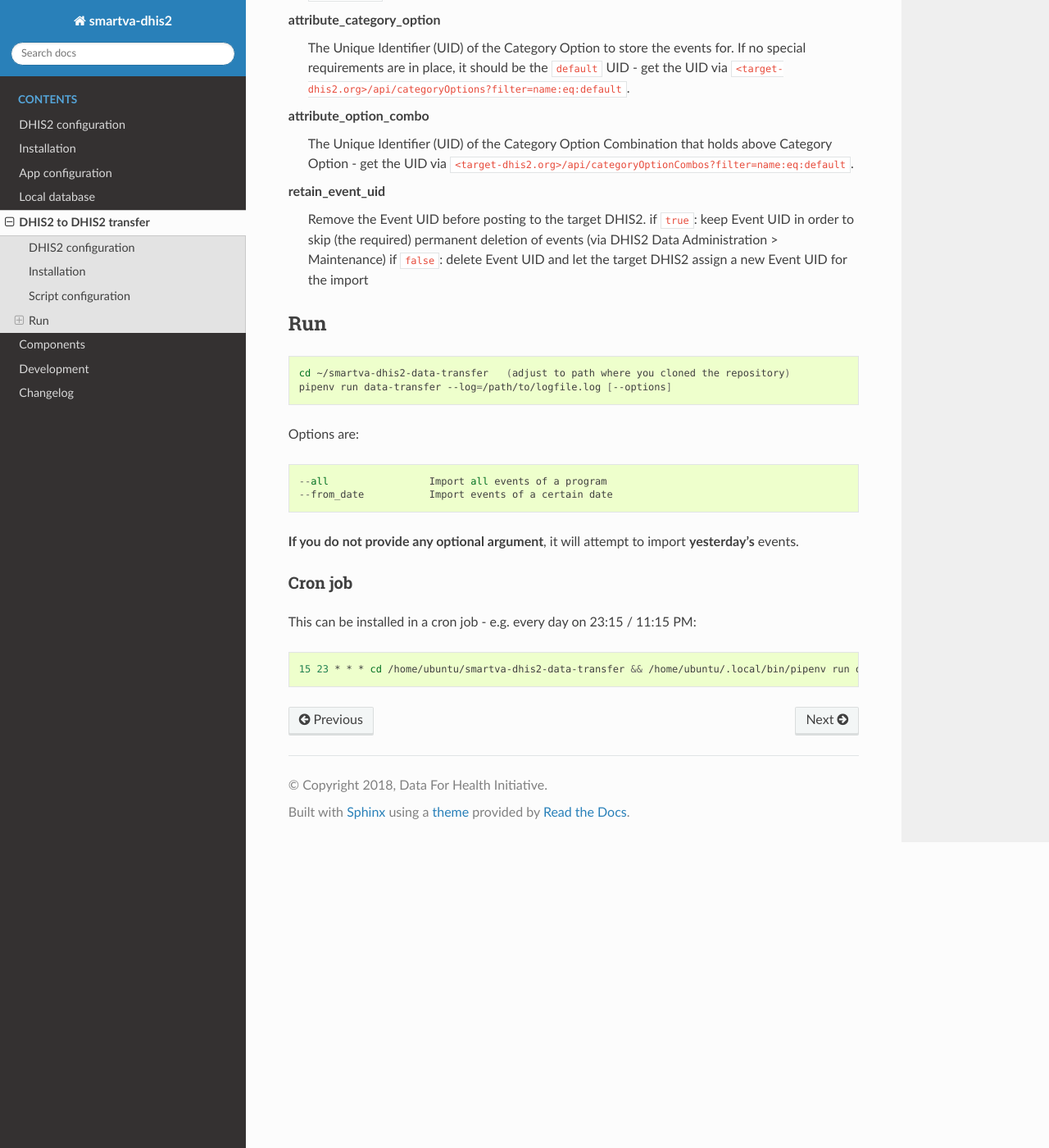
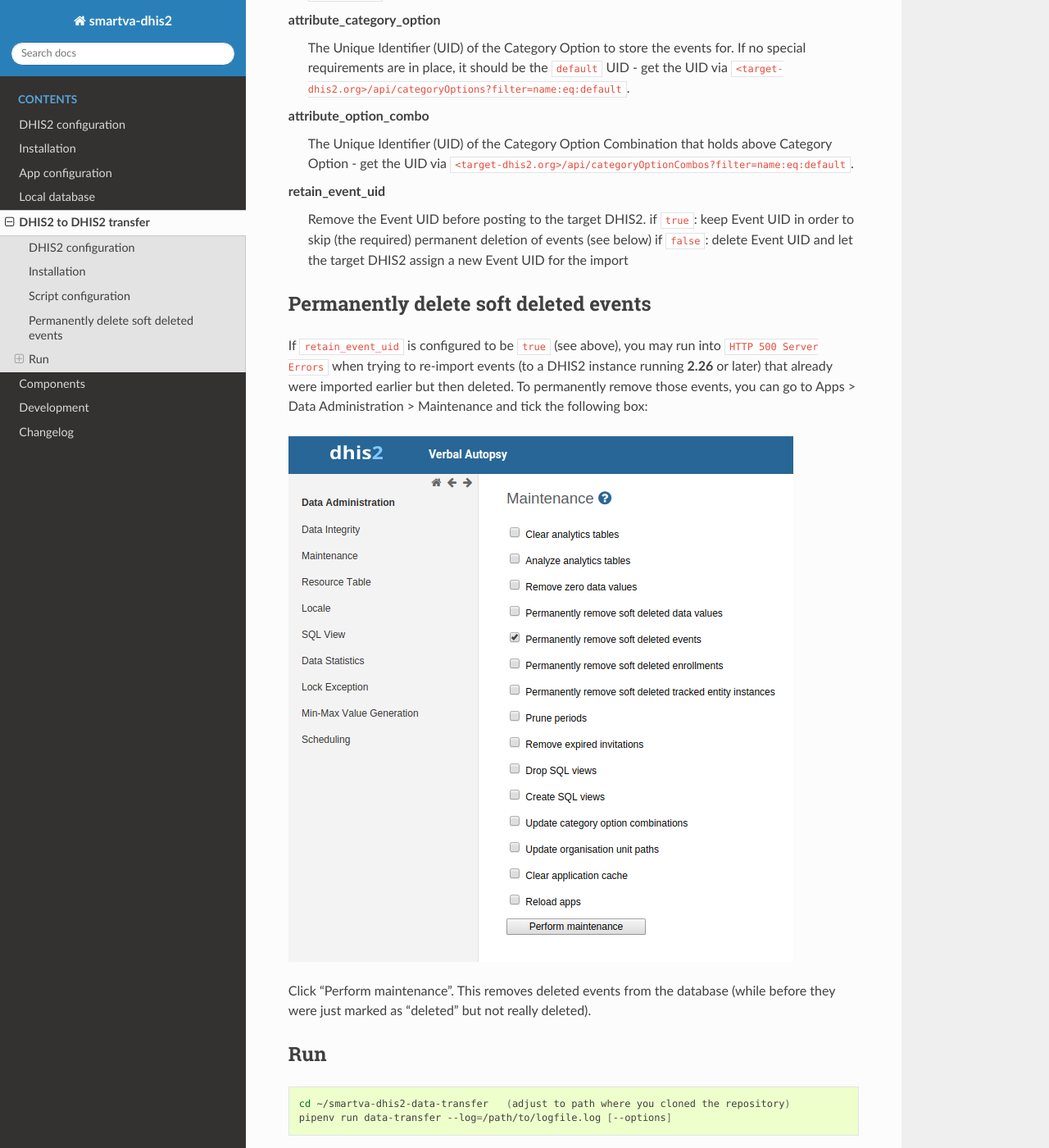
Before and after one commit to D4H-VA/smartva-dhis2, a Sphinx documentation site: the page built from docs/data_transfer.rst, in a window 1280 px wide and 1400 px high, scrolled down 1354 px. Shown: the whole window at 82% size. Built offline with Sphinx 7.4.7 and the Read the Docs theme 2.0.0, drawn with Linux system fonts in a browser that asks for light colours.

Commit message:
docs data-transfer

```diff
--- a/docs/data_transfer.rst
+++ b/docs/data_transfer.rst
@@ -65,8 +65,23 @@ attribute_option_combo
 
 retain_event_uid
     Remove the Event UID before posting to the target DHIS2.
-    if ``true``: keep Event UID in order to skip (the required) permanent deletion of events (via DHIS2 Data Administration > Maintenance)
+    if ``true``: keep Event UID in order to skip (the required) permanent deletion of events (see below)
     if ``false``: delete Event UID and let the target DHIS2 assign a new Event UID for the import
+
+
+Permanently delete soft deleted events
+---------------------------------------
+
+If ``retain_event_uid`` is configured to be ``true`` (see above), you may run into ``HTTP 500 Server Errors``
+when trying to re-import events (to a DHIS2 instance running **2.26** or later)
+that already were imported earlier but then deleted. To permanently remove those events,
+you can go to Apps > Data Administration > Maintenance and tick the following box:
+
+.. image:: _static/permanently_delete_soft_deleted_events.png
+
+Click "Perform maintenance".
+This removes deleted events from the database (while before they were just marked as "deleted" but not really deleted).
+
 
 Run
 ----
```
Also changed, not shown: docs/_static/permanently_delete_soft_deleted_events.png (added).
